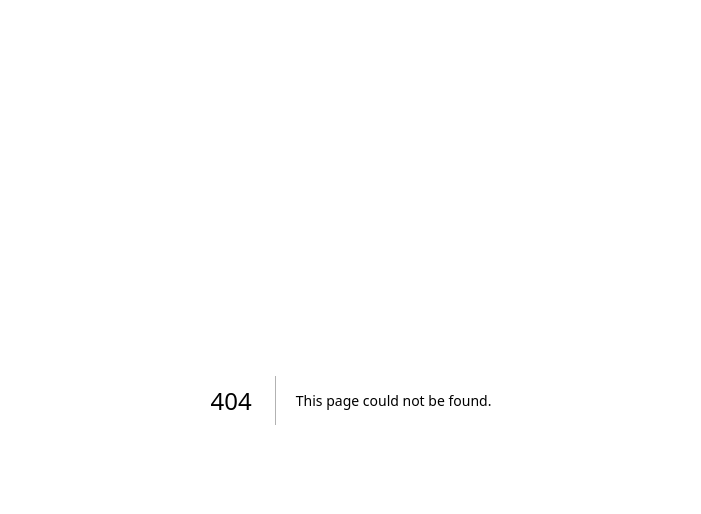
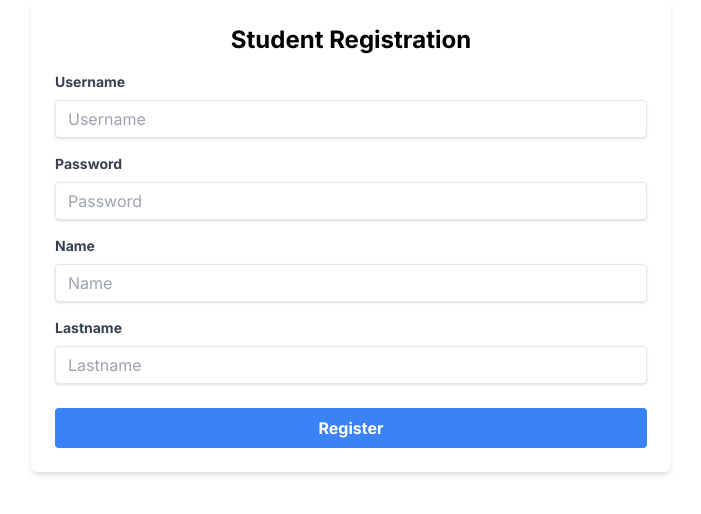
Before and after one commit to kalmatovski/student_grade, a Next.js app: page /adminside in a window 1280 px wide. Before the commit this address had no page. Shown: the top 514 px of the page, without its empty margins (289-990 px from the left). Built offline with nearby package versions, Linux system fonts and the light colour scheme.

Commit message:
refactoring adminside form with useForm

```diff
--- /dev/null
+++ b/app/adminside/page.jsx
@@ -0,0 +1,69 @@
+"use client"
+import React from 'react';
+import { useForm } from 'react-hook-form';
+
+const AdminSide = () => {
+  const { register, handleSubmit, formState: { errors } } = useForm();
+
+  const onSubmit = (data) => {
+    console.log(data);
+  };
+
+  return (
+    <form onSubmit={handleSubmit(onSubmit)} className='flex flex-col w-1/2 m-auto bg-white shadow-md rounded-md p-6'>
+      <h2 className="text-2xl font-bold mb-4 text-center">Student Registration</h2>
+      <div className="mb-4">
+        <label className="block text-gray-700 text-sm font-bold mb-2" htmlFor="username">Username</label>
+        <input
+          {...register('username', { required: true })}
+          className={`shadow appearance-none border rounded w-full py-2 px-3 text-gray-700 leading-tight focus:outline-none focus:shadow-outline ${errors.username ? 'border-red-500' : ''}`}
+          id="username"
+          type="text"
+          placeholder="Username"
+        />
+        {errors.username && <p className="text-red-500 text-xs italic">Username is required</p>}
+      </div>
+      <div className="mb-4">
+        <label className="block text-gray-700 text-sm font-bold mb-2" htmlFor="password">Password</label>
+        <input
+          {...register('password', { required: true })}
+          className={`shadow appearance-none border rounded w-full py-2 px-3 text-gray-700 leading-tight focus:outline-none focus:shadow-outline ${errors.password ? 'border-red-500' : ''}`}
+          id="password"
+          type="password"
+          placeholder="Password"
+        />
+        {errors.password && <p className="text-red-500 text-xs italic">Password is required</p>}
+      </div>
+      <div className="mb-4">
+        <label className="block text-gray-700 text-sm font-bold mb-2" htmlFor="name">Name</label>
+        <input
+          {...register('name', { required: true })}
+          className={`shadow appearance-none border rounded w-full py-2 px-3 text-gray-700 leading-tight focus:outline-none focus:shadow-outline ${errors.name ? 'border-red-500' : ''}`}
+          id="name"
+          type="text"
+          placeholder="Name"
+        />
+        {errors.name && <p className="text-red-500 text-xs italic">Name is required</p>}
+      </div>
+      <div className="mb-6">
+        <label className="block text-gray-700 text-sm font-bold mb-2" htmlFor="lastname">Lastname</label>
+        <input
+          {...register('lastname', { required: true })}
+          className={`shadow appearance-none border rounded w-full py-2 px-3 text-gray-700 leading-tight focus:outline-none focus:shadow-outline ${errors.lastname ? 'border-red-500' : ''}`}
+          id="lastname"
+          type="text"
+          placeholder="Lastname"
+        />
+        {errors.lastname && <p className="text-red-500 text-xs italic">Lastname is required</p>}
+      </div>
+      <button
+        className="bg-blue-500 hover:bg-blue-700 text-white font-bold py-2 px-4 rounded focus:outline-none focus:shadow-outline"
+        type="submit"
+      >
+        Register
+      </button>
+    </form>
+  );
+};
+
+export default AdminSide;
--- a/app/login/admin/page.jsx
+++ b/app/login/admin/page.jsx
@@ -33,12 +33,14 @@ const AdminPanel = () => {
           />
         </div>
         <div className="flex items-center justify-between">
+          <Link href="/adminside">
           <button
             className="bg-blue-500 hover:bg-blue-700 text-white font-bold py-2 px-4 rounded focus:outline-none focus:shadow-outline"
             type="submit"
           >
             Submit
           </button>
+          </Link>
           <Link href="/login">
           <button
             className="bg-green-500 hover:bg-green-700 text-white font-bold py-2 px-4 rounded focus:outline-none focus:shadow-outline"
--- a/app/login/page.jsx
+++ b/app/login/page.jsx
@@ -1,4 +1,5 @@
 "use client"
+import { addNewStudent } from '@/services/service';
 import axios from 'axios';
 import Link from 'next/link';
 import React, { useEffect, useState } from 'react';
@@ -19,12 +20,13 @@ const LoginPage = () => {
 
   const handleSubmit = (e) => {
     e.preventDefault();
-    axios.post("https://kalmatovski.pythonanywhere.com/send",{
-        name:username,
-        pass:password
-    }).then(res=>{
-        console.log(res);
-    })
+    addNewStudent({name:username, pass:password})
+    // axios.post("https://kalmatovski.pythonanywhere.com/send",{
+    //     name:username,
+    //     pass:password
+    // }).then(res=>{
+    //     console.log(res.data);
+    // })
   };
 
   const isInputsEmpty = !username || !password;
--- a/package.json
+++ b/package.json
@@ -12,7 +12,8 @@
     "axios": "^1.6.8",
     "next": "14.2.3",
     "react": "^18",
-    "react-dom": "^18"
+    "react-dom": "^18",
+    "react-hook-form": "^7.51.3"
   },
   "devDependencies": {
     "eslint": "^8",
--- /dev/null
+++ b/services/service.js
@@ -0,0 +1,13 @@
+import axios from "axios";
+
+export const addNewStudent = (data) => {
+    axios.post("https://kalmatovski.pythonanywhere.com/send", data).
+        then(res => {
+            console.log(res.data);
+        })
+}
+
+export const getStudentDataById = async (id) => {
+    const st_data = await axios.get("https://kalmatovski.pythonanywhere.com/get_student_by_id")
+    return st_data.data
+}
```
Also changed, not shown: app/adminside/[id]/page.jsx (added), app/student/layout.jsx (line endings or trailing spaces), 1 other file (tests, documents, lock files or other folders).
